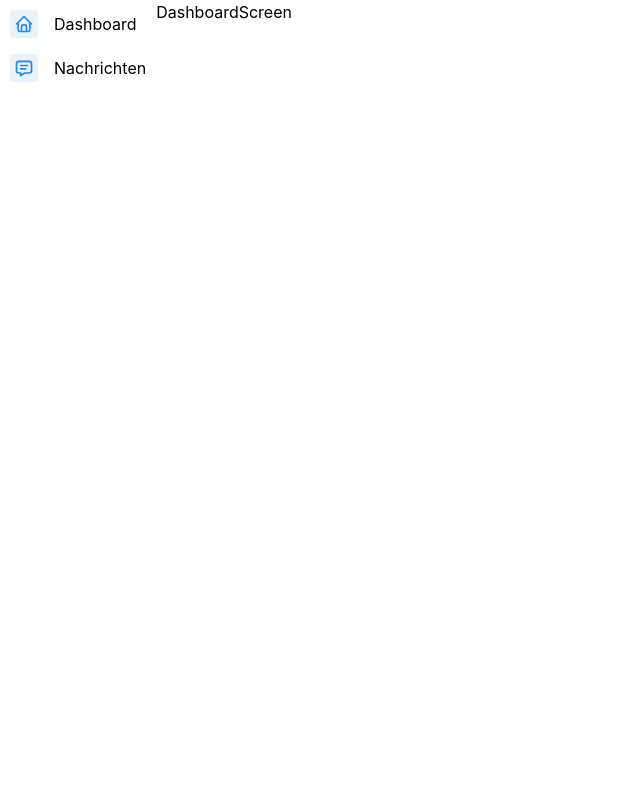
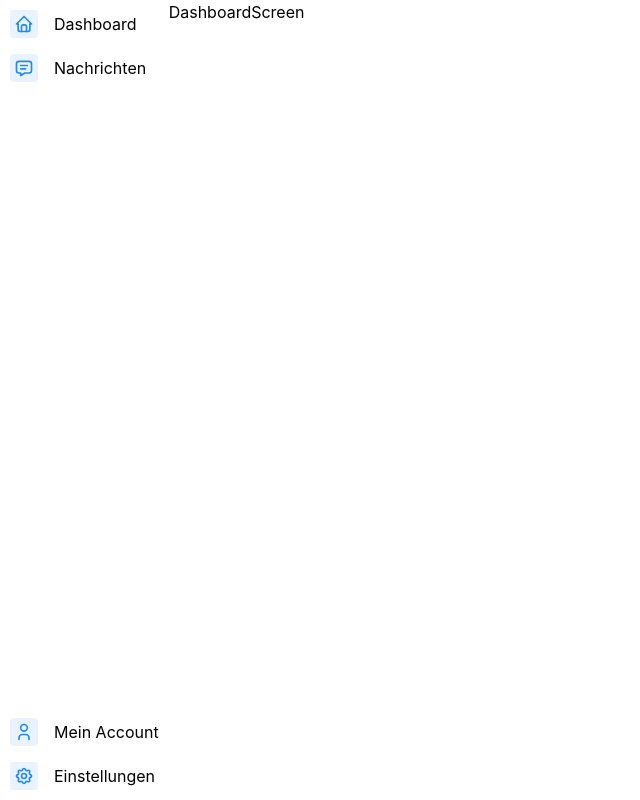
Before and after one commit to Daniel-Singer/iu-frontend, a React (Vite) app: page / in a window 1280 px wide. Shown: the whole page, without its empty margins (0-640 px from the left). Built offline with nearby package versions, Linux system fonts and the light colour scheme.

Commit message:
new screens accoutn and settings added

```diff
--- a/src/App.tsx
+++ b/src/App.tsx
@@ -7,6 +7,8 @@ import DashboardScreen from './screens/DashboardScreen';
 import MessagesScreen from './screens/MessageesScreen';
 import NotFoundScreen from './screens/NotFoundScreen';
 import ScreenLayout from './layout/ScreenLayout';
+import AccountScreen from './screens/AccountScreen';
+import SettingsScreen from './screens/SettingsScreen';
 
 const App = () => {
   return (
@@ -16,6 +18,8 @@ const App = () => {
           <Route path="/" element={<ScreenLayout />}>
             <Route index element={<DashboardScreen />} />
             <Route path="messages" element={<MessagesScreen />} />
+            <Route path="account" element={<AccountScreen />} />
+            <Route path="settings" element={<SettingsScreen />} />
           </Route>
           <Route path="/*" element={<NotFoundScreen />} />
         </Routes>
--- a/src/components/navbar/Navbar.tsx
+++ b/src/components/navbar/Navbar.tsx
@@ -1,10 +1,15 @@
 import { Stack } from '@mantine/core';
 import classes from './Navbar.module.css';
-import { IconHome, IconMessage } from '@tabler/icons-react';
+import {
+  IconHome,
+  IconMessage,
+  IconSettings,
+  IconUser,
+} from '@tabler/icons-react';
 import { INavlink } from '../../types/Navlink';
 import Navlink from '../navlink/Navlink';
 
-const navLinks: INavlink[] = [
+const navLinks = [
   {
     path: '',
     label: 'Dashboard',
@@ -17,12 +22,32 @@ const navLinks: INavlink[] = [
   },
 ];
 
+const systemLinks: INavlink[] = [
+  {
+    path: 'account',
+    label: 'Mein Account',
+    icon: <IconUser size={20} />,
+  },
+  {
+    path: 'settings',
+    label: 'Einstellungen',
+    icon: <IconSettings size={20} />,
+  },
+];
+
 const Navbar = () => {
   return (
-    <Stack className={classes.navbar}>
-      {navLinks?.map((link) => (
-        <Navlink key={link.path} {...link} />
-      ))}
+    <Stack className={classes.navbar} justify="space-between">
+      <Stack>
+        {navLinks?.map((link) => (
+          <Navlink key={link.path} {...link} />
+        ))}
+      </Stack>
+      <Stack>
+        {systemLinks?.map((link) => (
+          <Navlink key={link.path} {...link} />
+        ))}
+      </Stack>
     </Stack>
   );
 };
```
